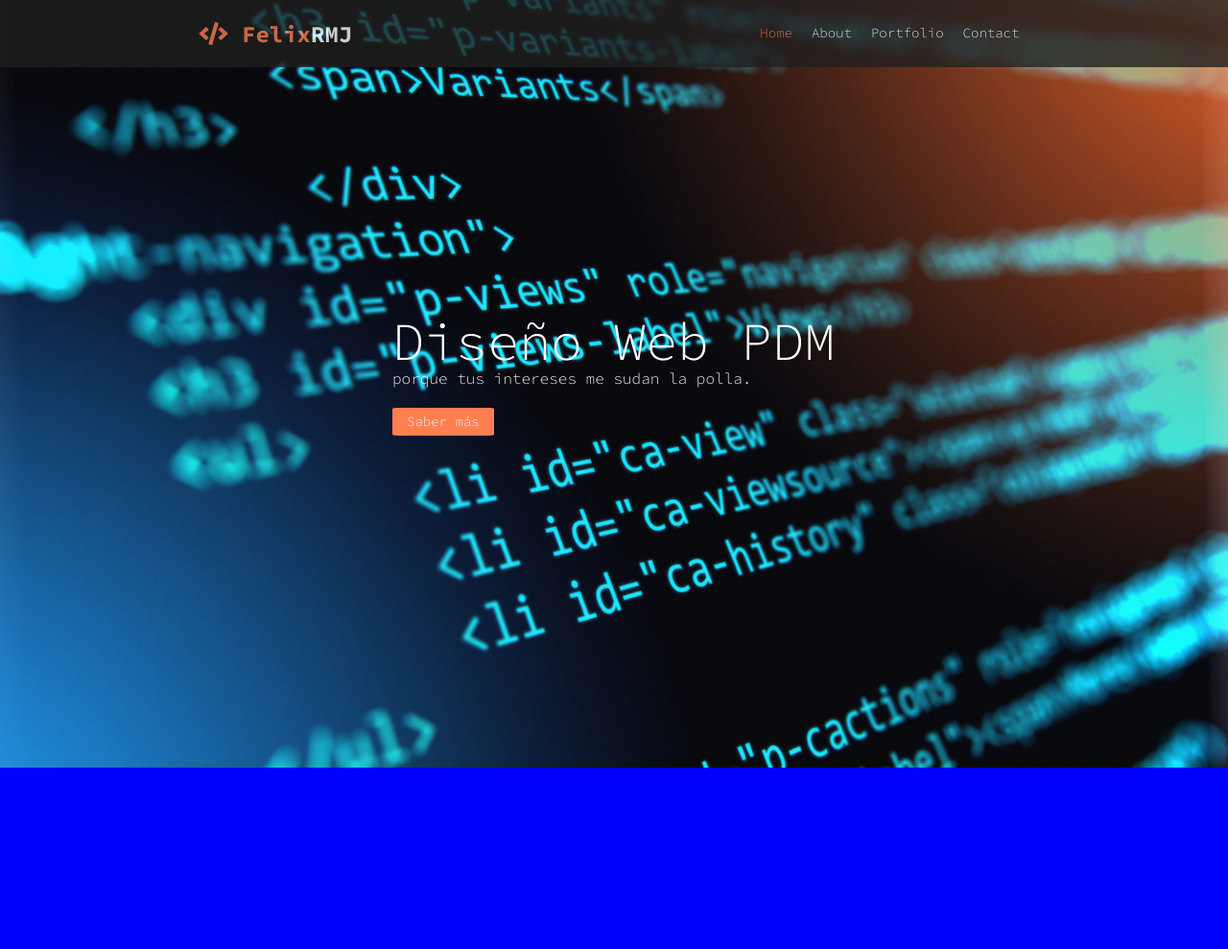
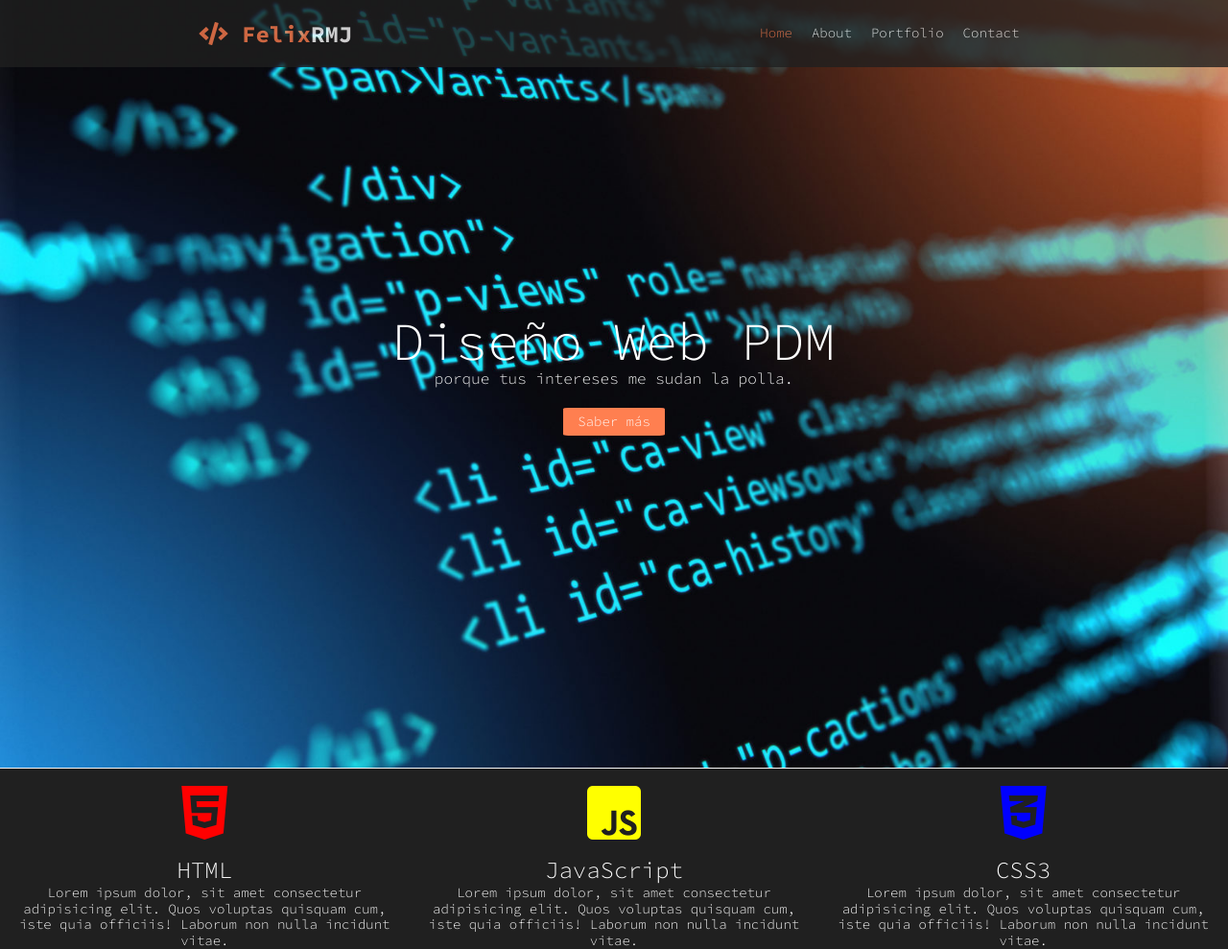
Before and after one commit to FelixRMJ/web_presentationn, a plain HTML site: page index.html in a window 1280 px wide. Shown: the whole page at 96% size. Before the commit the page ends 800 px from the top, so only its background shows below. Drawn offline with Linux system fonts and the light colour scheme.

Commit message:
Added About icons

```diff
--- a/index.html
+++ b/index.html
@@ -16,10 +16,10 @@
           Felix</span>RMJ</h1></div>
       <div >
         <ul>
-          <li><a class="current home" href="index.html">Home</a></li>
-          <li class="about"><a href="about.html">About</a></li>
-          <li class="portfolio"><a href="portfolio.html">Portfolio</a></li>
-          <li class="contact"><a href="contact.html">Contact</a></li>
+          <li><a class="current" href="index.html">Home</a></li>
+          <li><a href="about.html">About</a></li>
+          <li><a href="portfolio.html">Portfolio</a></li>
+          <li><a href="contact.html">Contact</a></li>
         </ul>
       </div>
     </nav>
@@ -32,6 +32,26 @@
     </div>
   </header>
 
+  <section id="about">
+    <div class="flex-items">
+      <div class="flex-item-1 flex-columns">
+        <i class="fab fa-html5 fa-4x"></i>
+        <h2>HTML</h2>
+        <p>Lorem ipsum dolor, sit amet consectetur adipisicing elit. Quos voluptas quisquam cum, iste quia officiis! Laborum non nulla incidunt vitae.</p>
+      </div>
+      <div class="flex-item-2 flex-columns">
+        <i class="fab fa-js-square fa-4x"></i>
+        <h2>JavaScript</h2>
+        <p>Lorem ipsum dolor, sit amet consectetur adipisicing elit. Quos voluptas quisquam cum, iste quia officiis! Laborum non nulla incidunt vitae.</p>
+      </div>
+      <div class="flex-item-3 flex-columns">
+        <i class="fab fa-css3-alt fa-4x"></i>
+        <h2>CSS3</h2>
+        <p>Lorem ipsum dolor, sit amet consectetur adipisicing elit. Quos voluptas quisquam cum, iste quia officiis! Laborum non nulla incidunt vitae.</p>
+      </div>
+    </div>
+  </section>
+
 
 </body>
 </html>
--- a/style.css
+++ b/style.css
@@ -12,6 +12,41 @@
     display: inline-block;
   }
 
+  .flex-items{
+    display: flex;
+    justify-content: center;
+    align-items: center;
+    text-align: center;
+    line-height: 1.2;
+    /* padding: 10px 0; */
+    background-color: #202020;
+    color: #fff;
+    border-top: #f4f4f4 1px solid;
+  }
+
+  .flex-items p{
+    font-size: 0.875rem;
+    padding: 0 20px;
+  }
+
+  .flex-columns{
+    display: flex;
+    flex-direction: column;
+    justify-content: center;
+    align-content: center;
+  }
+
+  .flex-columns h2{
+    font-weight: 300;
+    padding-top: 0.875rem;
+  }
+
+  .flex-columns i{
+    align-self: center;
+    padding-top: 0.875rem;
+
+  }
+
 /* ================
         GLOBAL
   ================= */
@@ -22,7 +57,7 @@
   }
 
   body{
-    background: blue;
+    background: #f4f4f4;
     font-family: 'Source Code Pro', monospace;
     line-height: 1.2em;
   }
@@ -39,6 +74,10 @@
   .text-primary,
   .current{
     color: coral;
+  }
+
+  img{
+    width: 100%;
   }
 
   /* ================
@@ -95,6 +134,7 @@
     color: #fff;
     background: url(/media/img/programming.jpg)no-repeat center/cover;
     height: 100vh;
+    text-align: center;
   }
 
   .hero .content h1{
@@ -108,7 +148,23 @@
   }
 
   .hero::before{
-    content: '';
+    content: "";
     position: absolute;
     background: rgba(0, 0, 0, 0.6);
   }
+
+  /* ABOUT ==> ICONS */
+
+
+  .flex-item-1 i{
+    color: red;
+  }
+
+
+  .flex-item-2 i{
+    color: yellow;
+  }
+
+  .flex-item-3 i{
+    color: blue;
+  }
```
